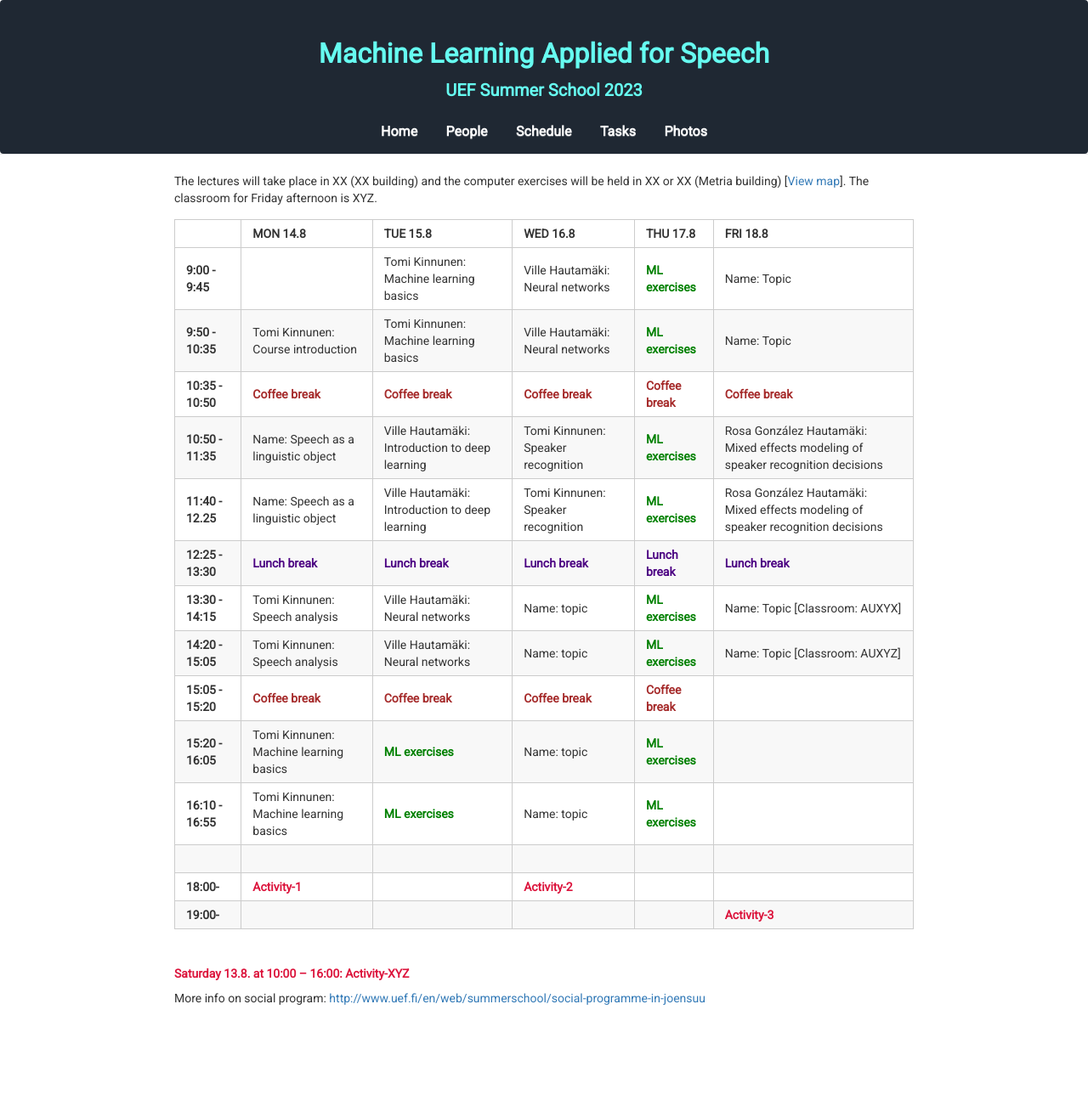
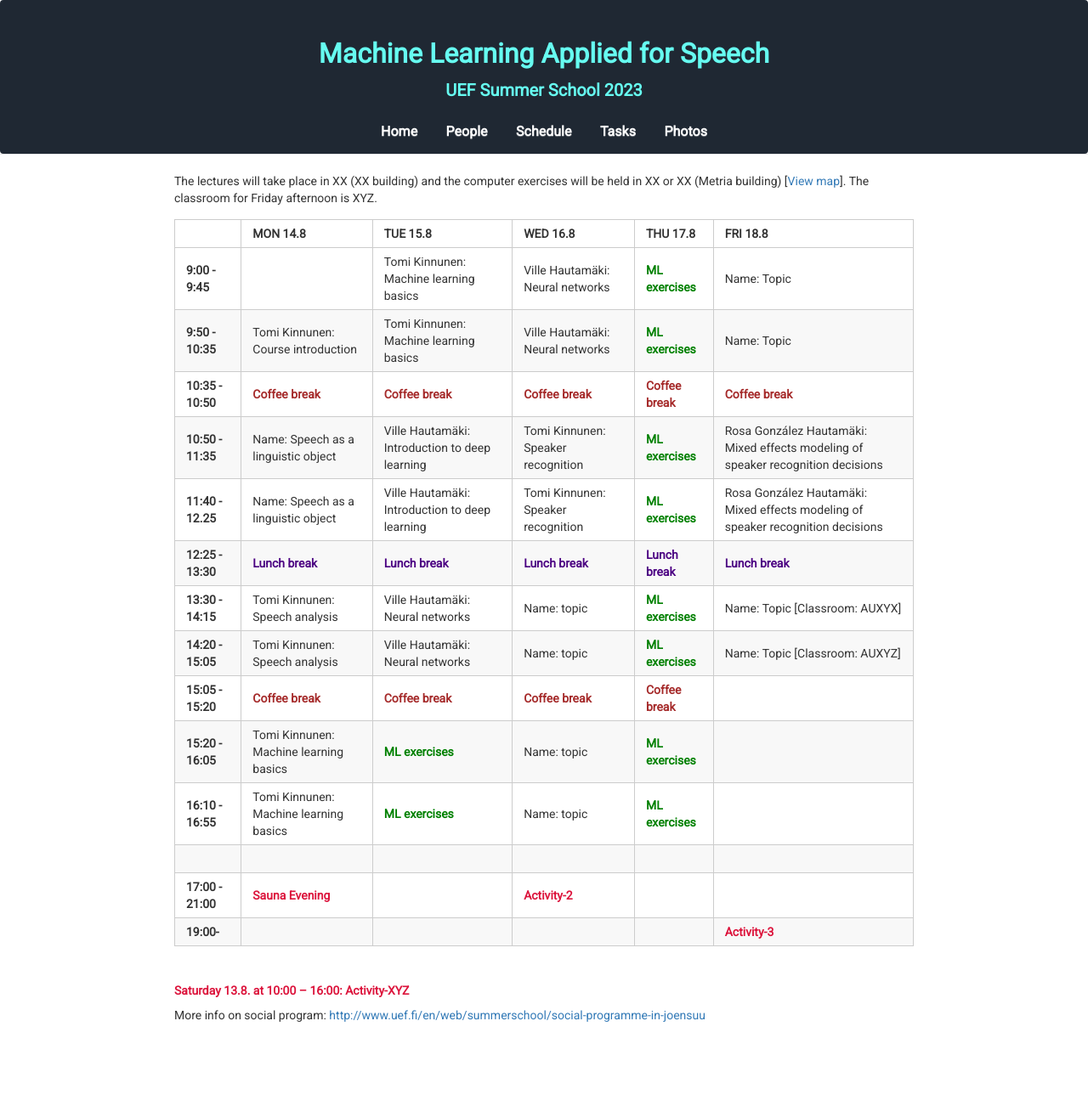
Before and after one commit to vpspeech/summerschool2023, a Jekyll site: the page built from schedule.md, in a window 1280 px wide. Shown: the whole page at 85% size. Built offline with Jekyll 4.4.1, drawn with Linux system fonts in a browser that asks for light colours; nearby versions of some CDN libraries.

Commit message:
Update schedule.md

```diff
--- a/schedule.md
+++ b/schedule.md
@@ -19,7 +19,7 @@
 | **15:20 - 16:05** | Tomi Kinnunen: Machine learning basics                 | <span style="color:green">**ML exercises**</span> | Name: topic                                               | <span style="color:green">**ML exercises**</span> |   |
 | **16:10 - 16:55** | Tomi Kinnunen: Machine learning basics                 | <span style="color:green">**ML exercises**</span> | Name: topic                                               | <span style="color:green">**ML exercises**</span> |   |
 |                   |                                                   |                                                         |                                                   |                                                         |                                                   |
-| **18:00-**        | <span style="color:crimson">**Activity-1**</span>          |                                                         | <span style="color:crimson">**Activity-2**</span>                                                                        |                                                   |                                                   |
+| **17:00 - 21:00**        | <span style="color:crimson">**Sauna Evening**</span>          |                                                         | <span style="color:crimson">**Activity-2**</span>                                                                        |                                                   |                                                   |
 | **19:00-**        |                                                   |                                                         |       |                                  | <span style="color:crimson">**Activity-3**</span>                                                  |
 
 
```
